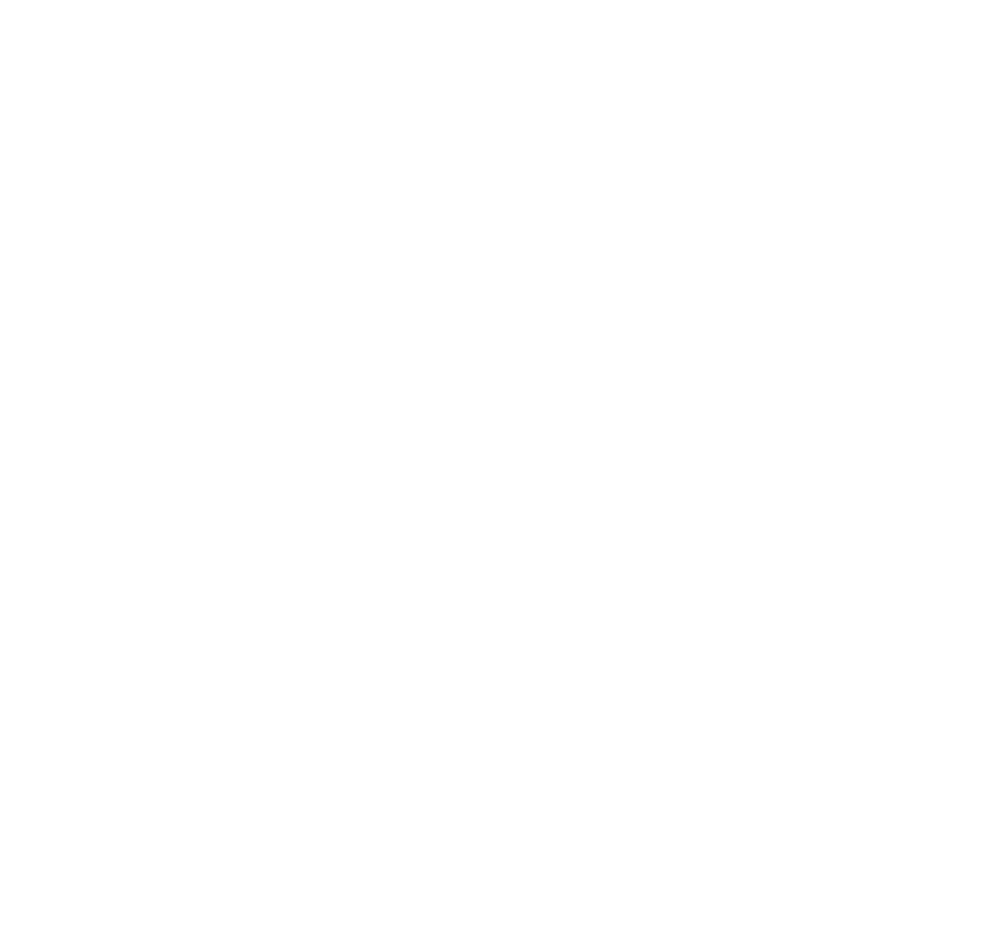
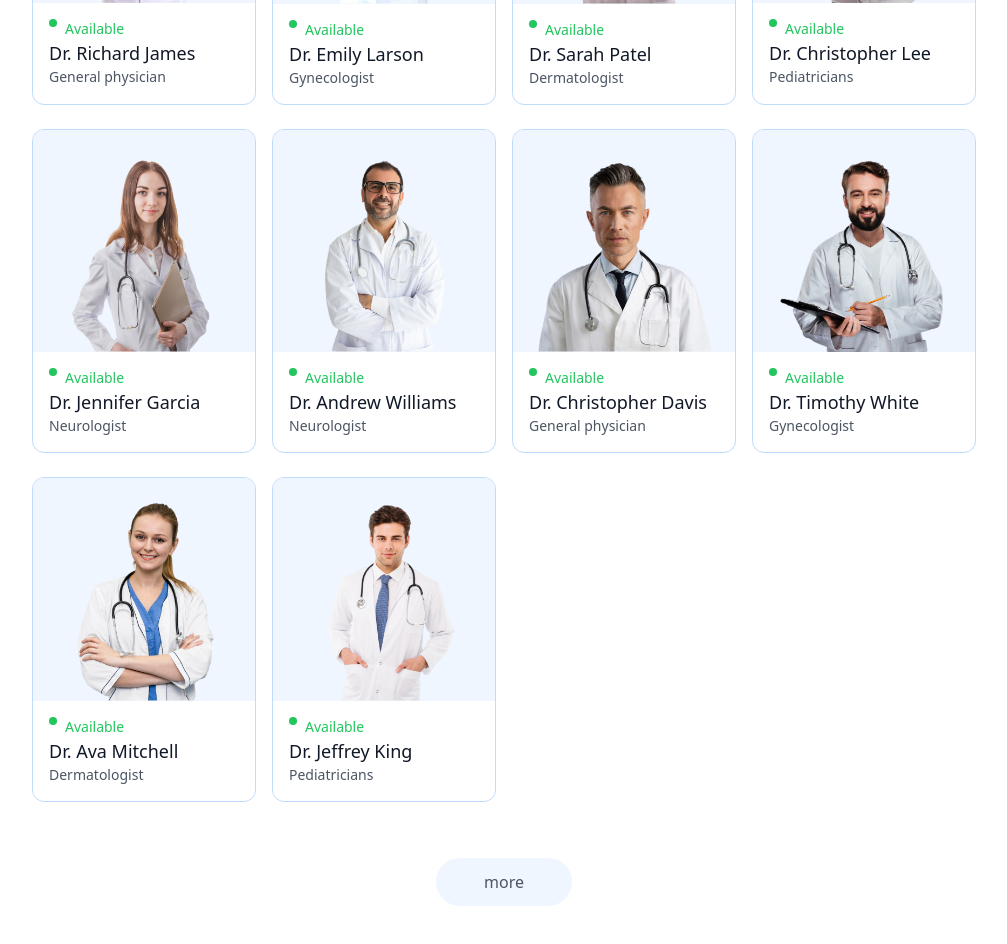
Before and after one commit to mishrabhi/HealthSpot, a React (Vite) app: page / in a window 1280 px wide. Shown: the part 1480-2424 px from the top of the page, without its empty margins (136-1143 px from the left). Before the commit the page ends 1068 px from the top, so only its background shows below. Built offline with nearby package versions, Linux system fonts and the light colour scheme.

Commit message:
added doctors section

```diff
--- a/index.html
+++ b/index.html
@@ -1,5 +1,5 @@
 <!DOCTYPE html>
-<html lang="en">
+<html lang="en" class="scroll-smooth">
   <head>
     <meta charset="UTF-8" />
     <link rel="icon" type="image/svg+xml" href="/vite.svg" />
--- a/src/App.jsx
+++ b/src/App.jsx
@@ -16,7 +16,6 @@
     <BrowserRouter>
       <div className="mx-4 sm:mx-[10%]">
         <Navbar />
-        {/* <Home /> */}
         <Routes>
           <Route path="/" element={<Home />} />
           <Route path="/doctors" element={<Doctors />} />
--- /dev/null
+++ b/src/components/TopDoctors.jsx
@@ -0,0 +1,47 @@
+import React, { useContext } from "react";
+// import { doctors } from "../assets/assets";
+import { useNavigate } from "react-router-dom";
+import { AppContext } from "../context/AppContext";
+
+const TopDoctors = () => {
+  const navigate = useNavigate();
+  const { doctors } = useContext(AppContext);
+  return (
+    <div className="flex flex-col items-center gap-4 my-16 text-gray-900 md:mx-10">
+      <h1 className="text-3xl font-medium">Top Doctors to Book</h1>
+      <p className="sm:w-1/3 text-center text-sm">
+        Simply browse throught our extensive list of trusted doctors.
+      </p>
+      <div className="w-full grid grid-cols-auto gap-4 pt-5 gap-y-6 px-3 sm:px-0">
+        {doctors.slice(0, 10).map((item, index) => (
+          <div
+            onClick={() => navigate(`/appointment/${item._id}`)}
+            className="border border-blue-200 rounded-xl overflow-hidden cursor-pointer hover:translate-y-[-10px] transition-all duration-500"
+            key={index}
+          >
+            <img className="bg-blue-50" src={item.image} alt="" />
+            <div className="p-4">
+              <div className="flex item-center gap-2 text-sm text-center text-green-500">
+                <p className="w-2 h-2 bg-green-500 rounded-full"></p>
+                <p>Available</p>
+              </div>
+              <p className="text-gray-900 text-lg font-medium">{item.name}</p>
+              <p className="text-gray-600 text-sm">{item.speciality}</p>
+            </div>
+          </div>
+        ))}
+      </div>
+      <button
+        onClick={() => {
+          navigate("/doctors");
+          scrollTo(0, 0);
+        }}
+        className="bg-blue-50 text-gray-600 px-12 py-3 rounded-full mt-10"
+      >
+        more
+      </button>
+    </div>
+  );
+};
+
+export default TopDoctors;
--- /dev/null
+++ b/src/context/AppContext.jsx
@@ -0,0 +1,15 @@
+import { createContext } from "react";
+import { doctors } from "../assets/assets";
+
+export const AppContext = createContext();
+
+const AppContextProvider = (props) => {
+  const value = {
+    doctors,
+  };
+  return (
+    <AppContext.Provider value={value}>{props.children}</AppContext.Provider>
+  );
+};
+
+export default AppContextProvider;
--- a/src/main.jsx
+++ b/src/main.jsx
@@ -1,10 +1,13 @@
-import { StrictMode } from 'react'
-import { createRoot } from 'react-dom/client'
-import App from './App.jsx'
-import './index.css'
+import { StrictMode } from "react";
+import { createRoot } from "react-dom/client";
+import App from "./App.jsx";
+import "./index.css";
+import AppContextProvider from "./context/AppContext.jsx";
 
-createRoot(document.getElementById('root')).render(
+createRoot(document.getElementById("root")).render(
   <StrictMode>
-    <App />
-  </StrictMode>,
-)
+    <AppContextProvider>
+      <App />
+    </AppContextProvider>
+  </StrictMode>
+);
--- a/src/pages/Home.jsx
+++ b/src/pages/Home.jsx
@@ -1,12 +1,14 @@
 import React from "react";
 import Header from "../components/Header";
 import SpecialityMenu from "../components/SpecialityMenu";
+import TopDoctors from "../components/TopDoctors";
 
 const Home = () => {
   return (
     <div>
       <Header />
       <SpecialityMenu />
+      <TopDoctors />
     </div>
   );
 };
--- a/tailwind.config.js
+++ b/tailwind.config.js
@@ -6,6 +6,9 @@
       colors: {
         primary: "#5f6FFF",
       },
+      gridTemplateColumns: {
+        auto: "repeat(auto-fill , minmax(200px , 1fr))",
+      },
     },
   },
   plugins: [],
```
